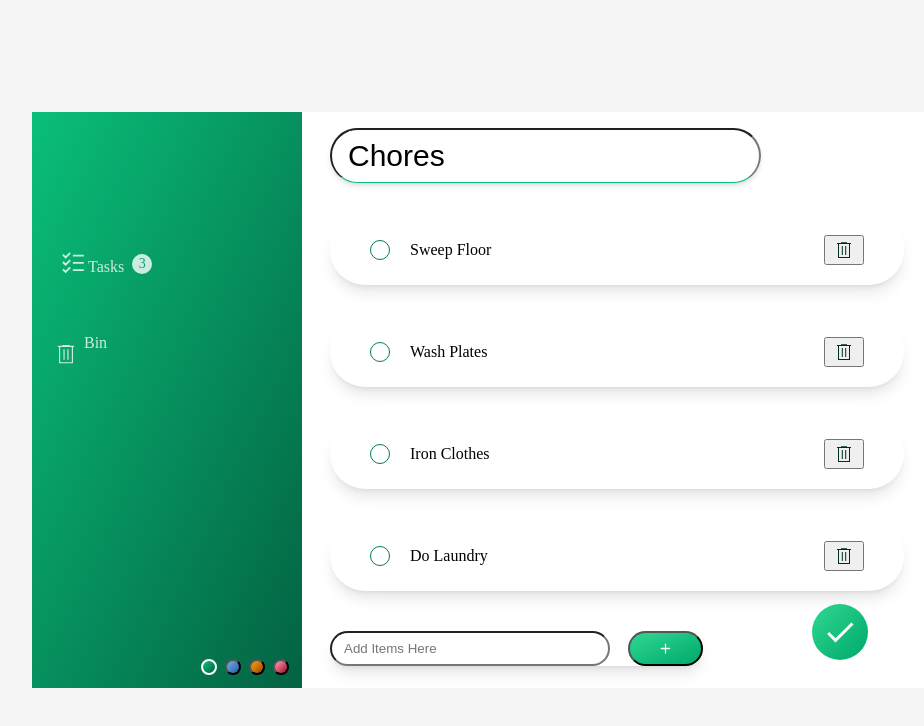
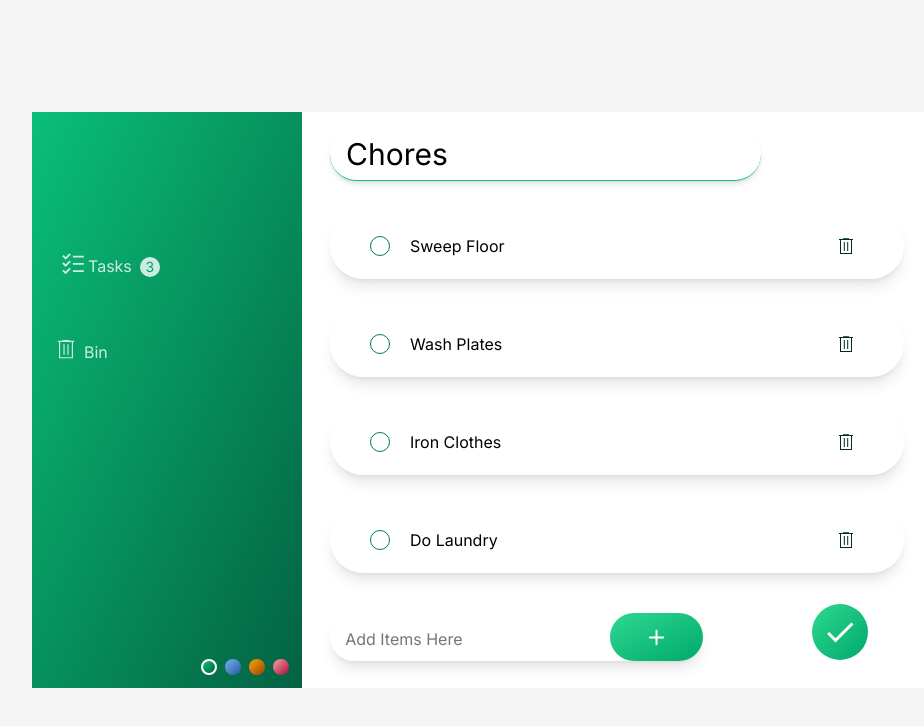
Before and after one commit to davidBen-Adeji/todo_app, a React (Vite) app: page /task in a window 1280 px wide. Shown: the top 726 px of the page, without its empty margins (158-1082 px from the left). Built offline with nearby package versions, Linux system fonts and the light colour scheme.

Commit message:
uninstalled tailwindcss

```diff
--- a/public/style.css
+++ b/public/style.css
@@ -1,3 +1,5 @@
+@import url('https://fonts.googleapis.com/css2?family=Inter:wght@400;500&display=swap');
+
 html {
   box-sizing: border-box;
 }
@@ -6,6 +8,7 @@ html {
 *::before,
 *::after {
   box-sizing: inherit;
+  font-family: inherit;
 }
 
 body {
@@ -15,6 +18,11 @@ body {
   justify-content: center;
   align-items: center;
   height: 100vh;
+  font-family: 'Inter', sans-serif;
+}
+
+h1, h2 {
+  font-weight: 400;
 }
 
 img,
@@ -27,6 +35,7 @@ a,
 a:hover,
 a:visited {
   text-decoration: none;
+  color: inherit;
 }
 
 body {
@@ -35,16 +44,22 @@ body {
   background-color: #f5f5f5;
 }
 
-*,
-*::before,
-*::after {
-  box-sizing: border-box;
-}
-
 ul,
 ol {
   margin: 0;
   padding: 0;
+}
+
+button {
+  background: none;
+  outline: 0;
+  border: 0;
+  cursor: pointer;
+}
+
+input {
+  border: 0;
+  outline: 0;
 }
 
 #root {
--- a/src/Components/Bin/Title.module.css
+++ b/src/Components/Bin/Title.module.css
@@ -9,5 +9,5 @@
 .titleHeader {
   font-size: 1.5rem;
   line-height: 2rem;
-  margin-top: 0.25rem;
+  margin-bottom: .75rem;
 }
--- a/src/Components/Global/Form.module.css
+++ b/src/Components/Global/Form.module.css
@@ -13,24 +13,25 @@
   background: none;
   width: 75%;
   text-transform: capitalize;
-  padding: 0.5rem 0.75rem;
+  padding: 1rem 0.95rem .75rem;
   /* outline: 0; */
   outline: 2px solid transparent;
   outline-offset: 2px;
+  font-size: 1rem;
 }
 
 .inputGroupBtn {
   position: absolute;
   right: 0;
   height: 100%;
-  width: 25%;
+  width: 30%;
   display: flex;
   justify-content: center;
   align-items: center;
 }
 @media (min-width: 56.31125rem) {
   .inputGroupBtn {
-    width: 20%;
+    width: 25%;
   }
 }
 
--- a/src/Components/Header/CustomLink.module.css
+++ b/src/Components/Header/CustomLink.module.css
@@ -2,7 +2,7 @@
     position: relative;
     display: flex;
     gap: 0.25rem;
-    align-items: flex-end;
+    align-items: center;
 }
 
 .link:hover, .customLink:focus {
--- a/src/Components/Header/Header.jsx
+++ b/src/Components/Header/Header.jsx
@@ -51,18 +51,21 @@ export default function Header({
       <div className={classes.nav}>
         <CustomLink to="/">
           <img className={classes.taskImg} src={TaskImg} alt="tasks" />
-          <p className="text-white mb-0.5">Tasks</p>
+          {/* mb-0.5 */}
+          <p className="text-white mb-0.64">Tasks</p>
+          {/* mb-1 */}
           <p
-            className={`mb-1 ${classes.headerLengths} ${lengthColor} ${tasksOpacityClass}`}
+            className={`${classes.headerLengths} ${lengthColor} ${tasksOpacityClass}`}
           >
             {undoneTasksLength}
           </p>
         </CustomLink>
         <CustomLink to="/bin">
           <img className={classes.binImg} src={BinImg} alt="bin" />
-          <p className="text-white">Bin</p>
+          <p className="text-white mb-0.64">Bin</p>
+          {/* mb-0.5 */}
           <p
-            className={`mb-0.5 ${classes.headerLengths} ${lengthColor} ${binOpacityClass}`}
+            className={`${classes.headerLengths} ${lengthColor} ${binOpacityClass}`}
           >
             {binLength}
           </p>
--- a/src/Components/Header/Header.module.css
+++ b/src/Components/Header/Header.module.css
@@ -53,6 +53,7 @@
   font-size: 0.875rem;
   line-height: 1.25rem;
   margin-left: 0.25rem;
+  margin-bottom: 0.45rem;
   width: 1.25rem;
   height: 1.25rem;
   border-radius: 9999px;
--- a/src/Components/Tasks/Header.module.css
+++ b/src/Components/Tasks/Header.module.css
@@ -9,4 +9,5 @@
 .headerText {
     font-size: 1.875rem;
     line-height: 2.25rem;
+    margin-bottom: .8rem;
 }
--- a/src/index.css
+++ b/src/index.css
@@ -52,6 +52,8 @@
   --crimson-950: #4f0217;
 }
 
+
+
 .text-white {
   color: white;
 }
@@ -66,6 +68,14 @@
 
 .textRed {
   color: var(--crimson-900);
+}
+
+/* .m-0 {
+  margin: 0;
+} */
+
+.mb-0\.64 {
+  margin-bottom: 0.64rem;
 }
 
 .mb-0\.5 {
@@ -90,6 +100,10 @@
 
 .rounded-full {
   border-radius: 9999px;
+}
+
+.self-flex-end {
+  align-self: flex-end;
 }
 
 .shadow-md {
```
